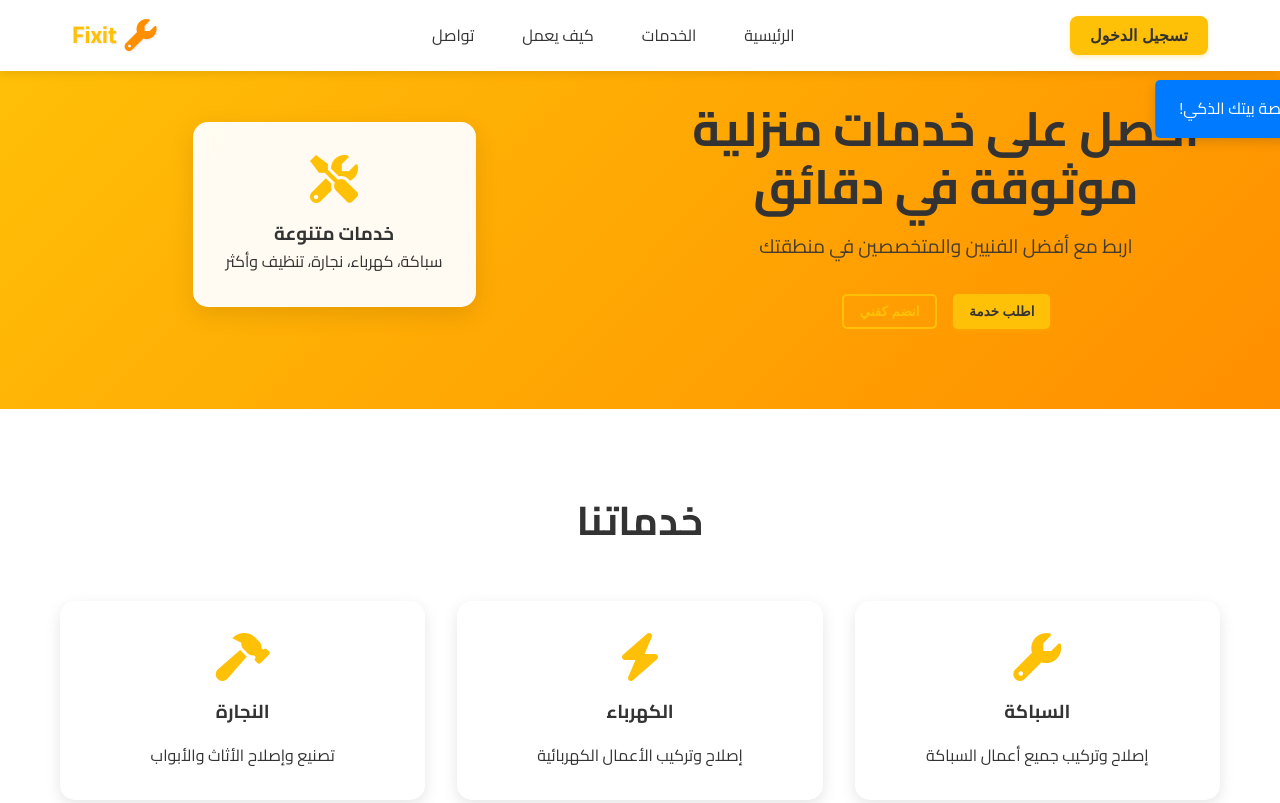
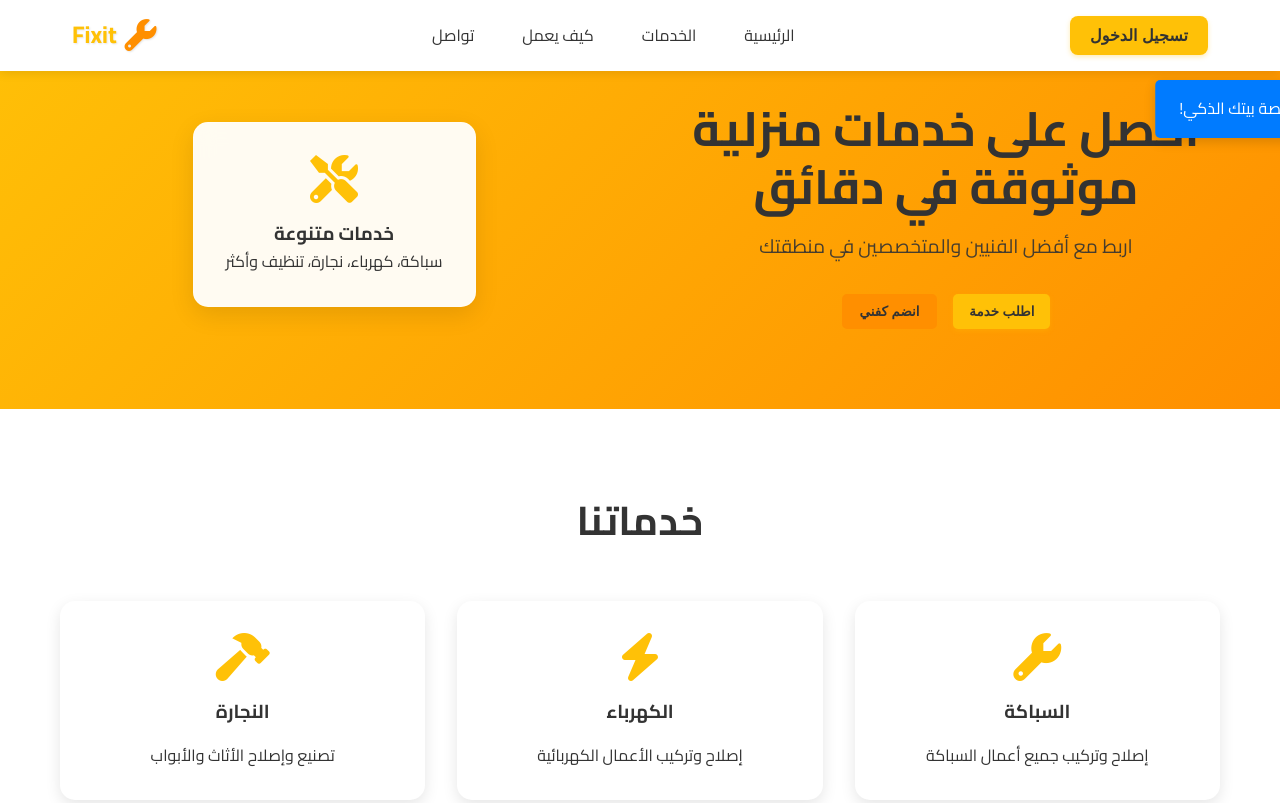
Before and after one commit to ESLAMELSAADANI/Fixit, a plain HTML site: page index.html in a window 1280 px wide. Shown: the top 803 px of the page. Drawn offline with Linux system fonts and the light colour scheme.

Commit message:
Update .btn-secondary styles for improved visibility

```diff
--- a/styles.css
+++ b/styles.css
@@ -104,9 +104,9 @@ body {
 }
 
 .btn-secondary {
-    background: transparent;
-    color: #FFC107;
-    border: 2px solid #FFC107;
+    background: #FF8F00;
+    color: #333;
+    border: 2px solid #FF8F00;
 }
 
 .btn-secondary:hover {
```
